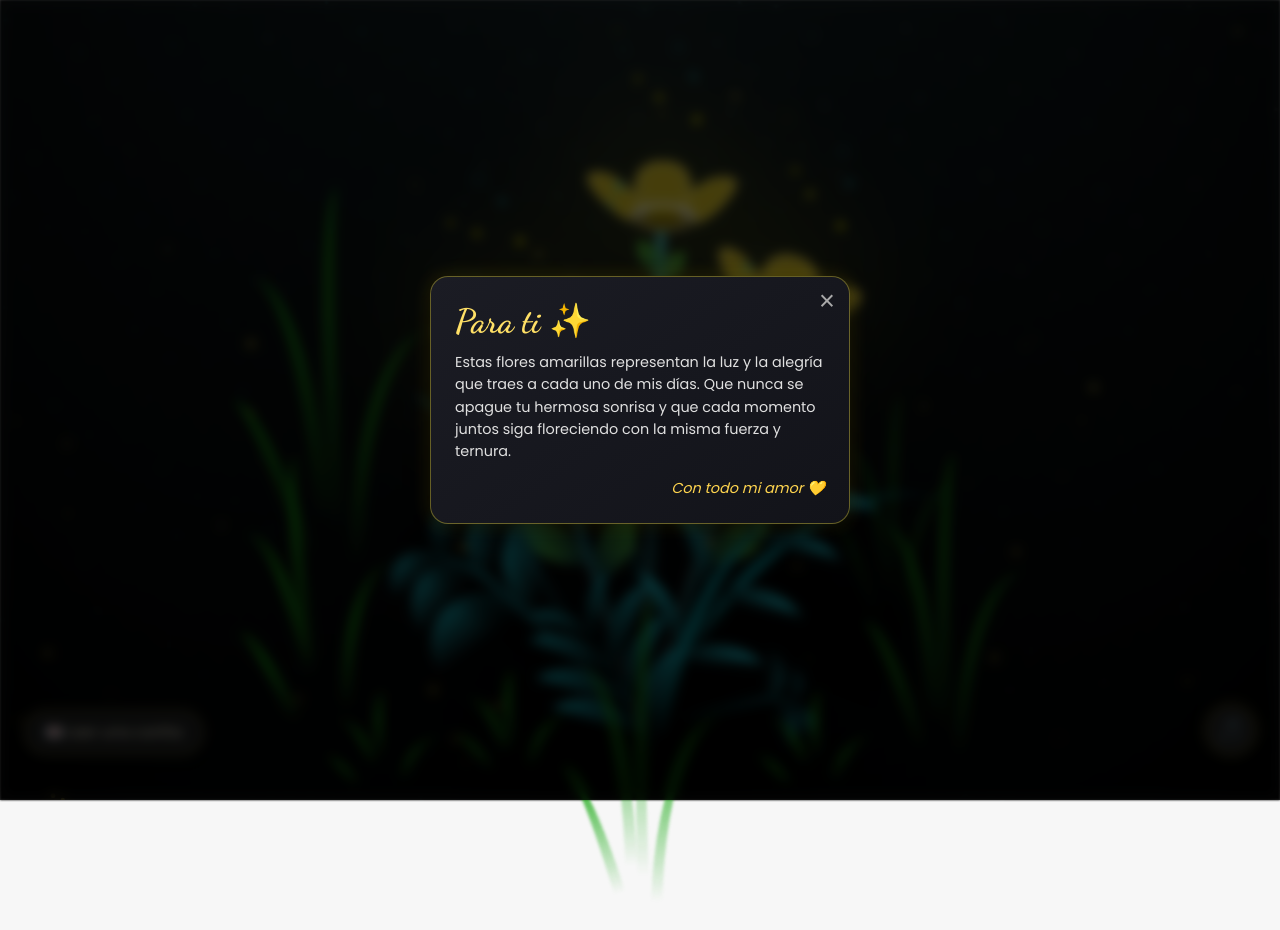
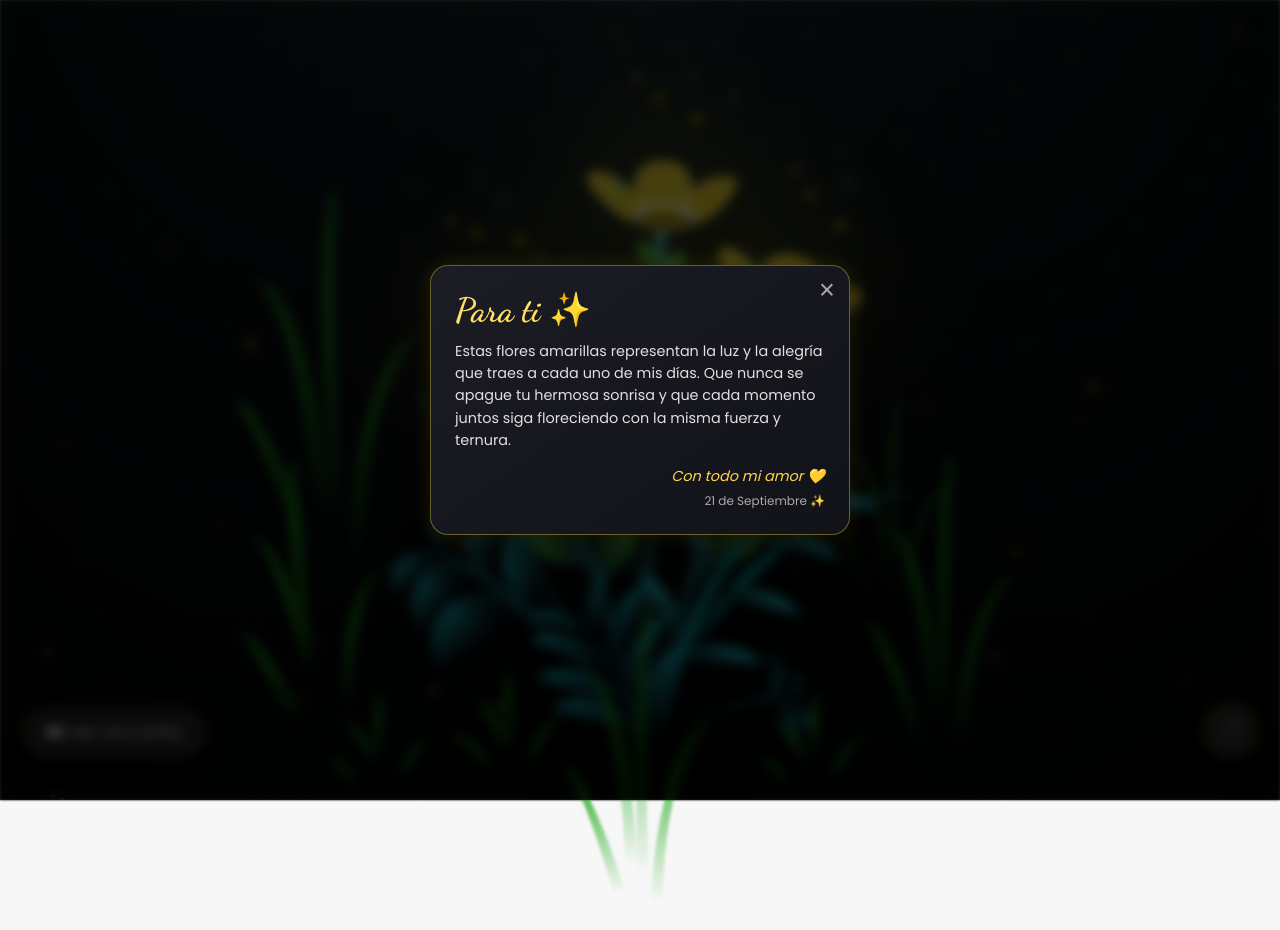
Before and after one commit to Jhin2004/Flores-Amarillas-, a plain HTML site: page flower.html in a window 1280 px wide. Both pictures are taken after a click on the button "💌 Leer una cartita". Drawn offline with Linux system fonts and the light colour scheme.

Commit message:
Update flower.html

```diff
--- a/flower.html
+++ b/flower.html
@@ -41,6 +41,9 @@
                 Que nunca se apague tu hermosa sonrisa y que cada momento juntos siga floreciendo con la misma fuerza y ternura.
             </p>
             <p class="letter-signature">Con todo mi amor 💛</p>
+            <p class="letter-date" style="font-size: 0.75rem; color: #aaa; text-align: right; margin-top: 4px;">
+    21 de Septiembre ✨
+</p>
         </div>
     </div>
 
```
